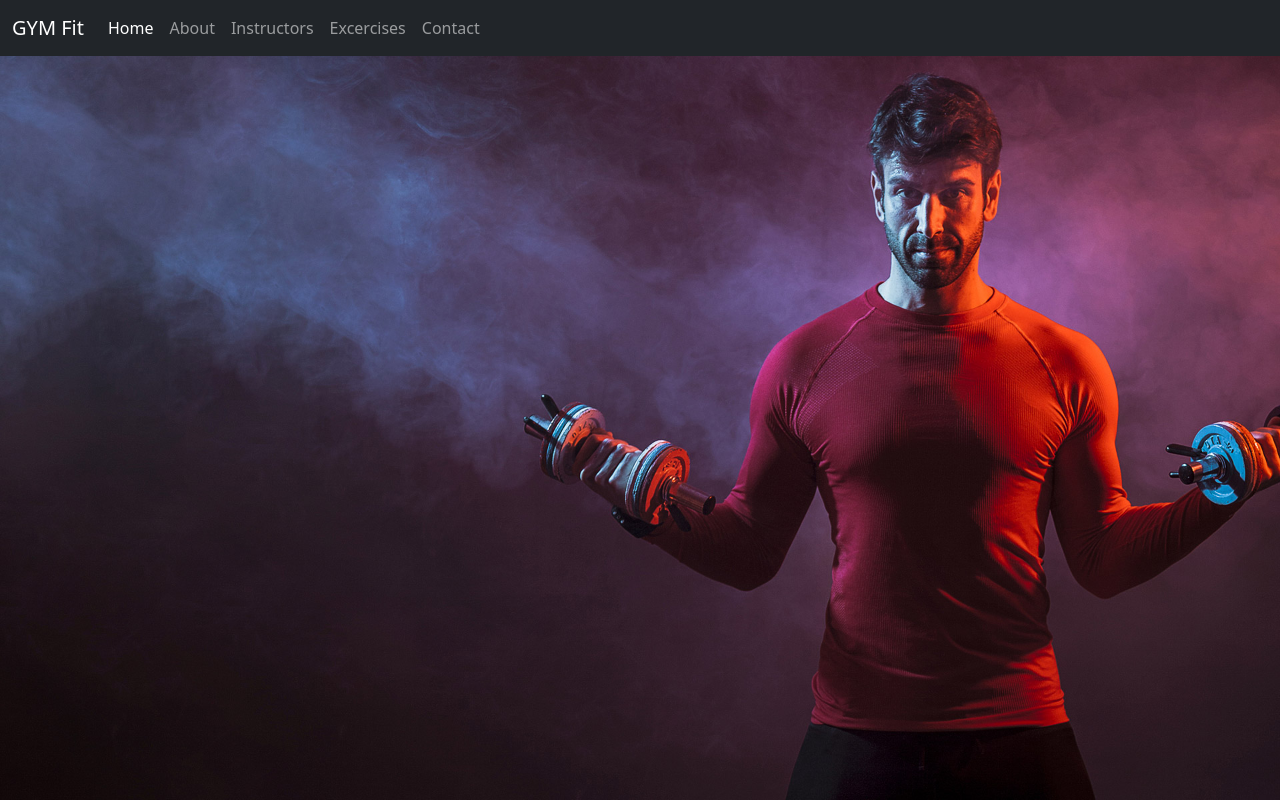
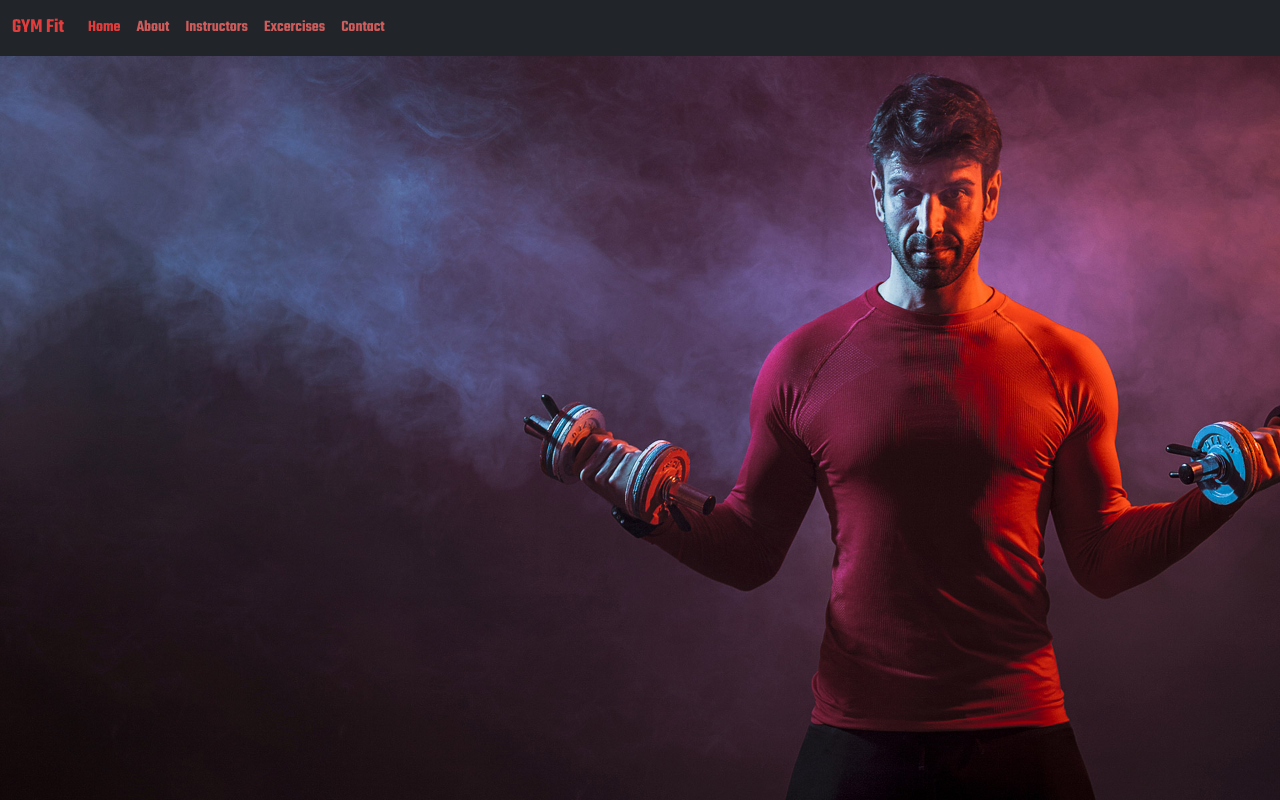
Before and after one commit to cirovladimir/gymfit, a plain HTML site: page index.html in a window 1280 px wide. Drawn offline with nearby package versions, Linux system fonts and the light colour scheme.

Commit message:
add font family and change text primary color

```diff
--- a/css/main.css
+++ b/css/main.css
@@ -1,5 +1,18 @@
+@import url('https://fonts.googleapis.com/css2?family=Teko:wght@600&display=swap');
+
 body {
+    font-family: 'Teko', sans-serif;
     background-image: url('../img/gym_bg.jpg');
     background-size: cover;
     background-repeat: no-repeat no-repeat;
 }
+
+.navbar-dark .navbar-brand {
+    color: #e23d3d;
+}
+.navbar-dark .navbar-nav .nav-link {
+    color: #cd5c5c;
+}
+.navbar-dark .navbar-nav .nav-link.active {
+    color: #e23d3d;
+}
```
